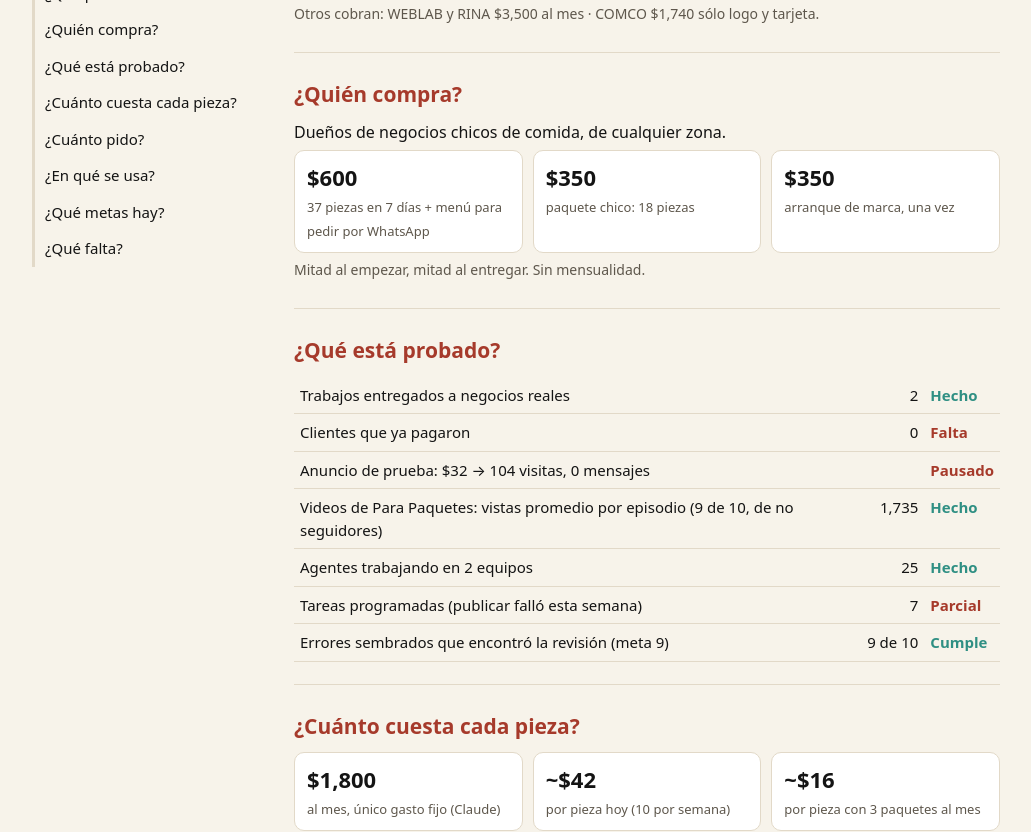
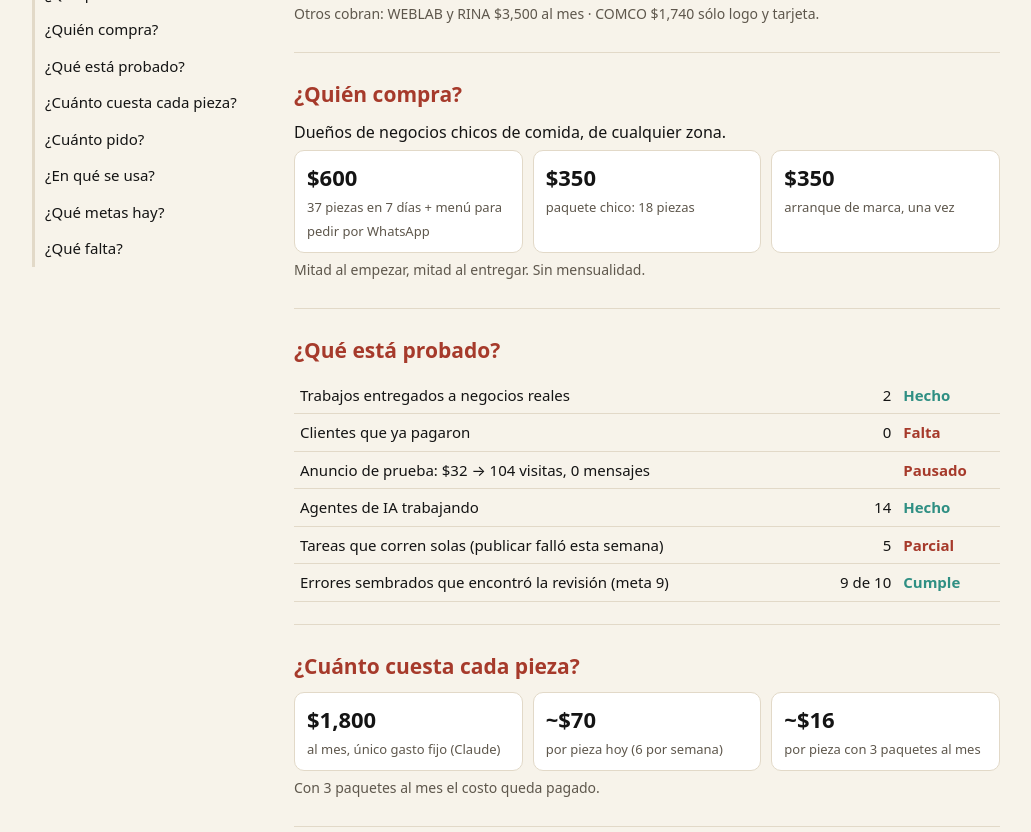
Before and after one commit to gaelxyz55-creator/ollin-inversion, a plain HTML site: page index.html in a window 1280 px wide. Shown: the part 125-957 px from the top of the page, without its empty margins (124-1155 px from the left). Drawn offline with Linux system fonts and the light colour scheme.

Commit message:
Sin nada de Lingo ni Para Paquetes

```diff
--- a/index.html
+++ b/index.html
@@ -84,9 +84,8 @@ footer{color:var(--muted);font-size:13px}
 <tr><td>Trabajos entregados a negocios reales</td><td class="num">2</td><td class="ok">Hecho</td></tr>
 <tr><td>Clientes que ya pagaron</td><td class="num">0</td><td class="no">Falta</td></tr>
 <tr><td>Anuncio de prueba: $32 → 104 visitas, 0 mensajes</td><td class="num"></td><td class="no">Pausado</td></tr>
-<tr><td>Videos de Para Paquetes: vistas promedio por episodio (9 de 10, de no seguidores)</td><td class="num">1,735</td><td class="ok">Hecho</td></tr>
-<tr><td>Agentes trabajando en 2 equipos</td><td class="num">25</td><td class="ok">Hecho</td></tr>
-<tr><td>Tareas programadas (publicar falló esta semana)</td><td class="num">7</td><td class="no">Parcial</td></tr>
+<tr><td>Agentes de IA trabajando</td><td class="num">14</td><td class="ok">Hecho</td></tr>
+<tr><td>Tareas que corren solas (publicar falló esta semana)</td><td class="num">5</td><td class="no">Parcial</td></tr>
 <tr><td>Errores sembrados que encontró la revisión (meta 9)</td><td class="num">9 de 10</td><td class="ok">Cumple</td></tr>
 </table>
 </section>
@@ -95,7 +94,7 @@ footer{color:var(--muted);font-size:13px}
 <h2>¿Cuánto cuesta cada pieza?</h2>
 <div class="grid">
 <div class="tile"><b>$1,800</b><span>al mes, único gasto fijo (Claude)</span></div>
-<div class="tile"><b>~$42</b><span>por pieza hoy (10 por semana)</span></div>
+<div class="tile"><b>~$70</b><span>por pieza hoy (6 por semana)</span></div>
 <div class="tile"><b>~$16</b><span>por pieza con 3 paquetes al mes</span></div>
 </div>
 <p class="muted">Con 3 paquetes al mes el costo queda pagado.</p>
```
